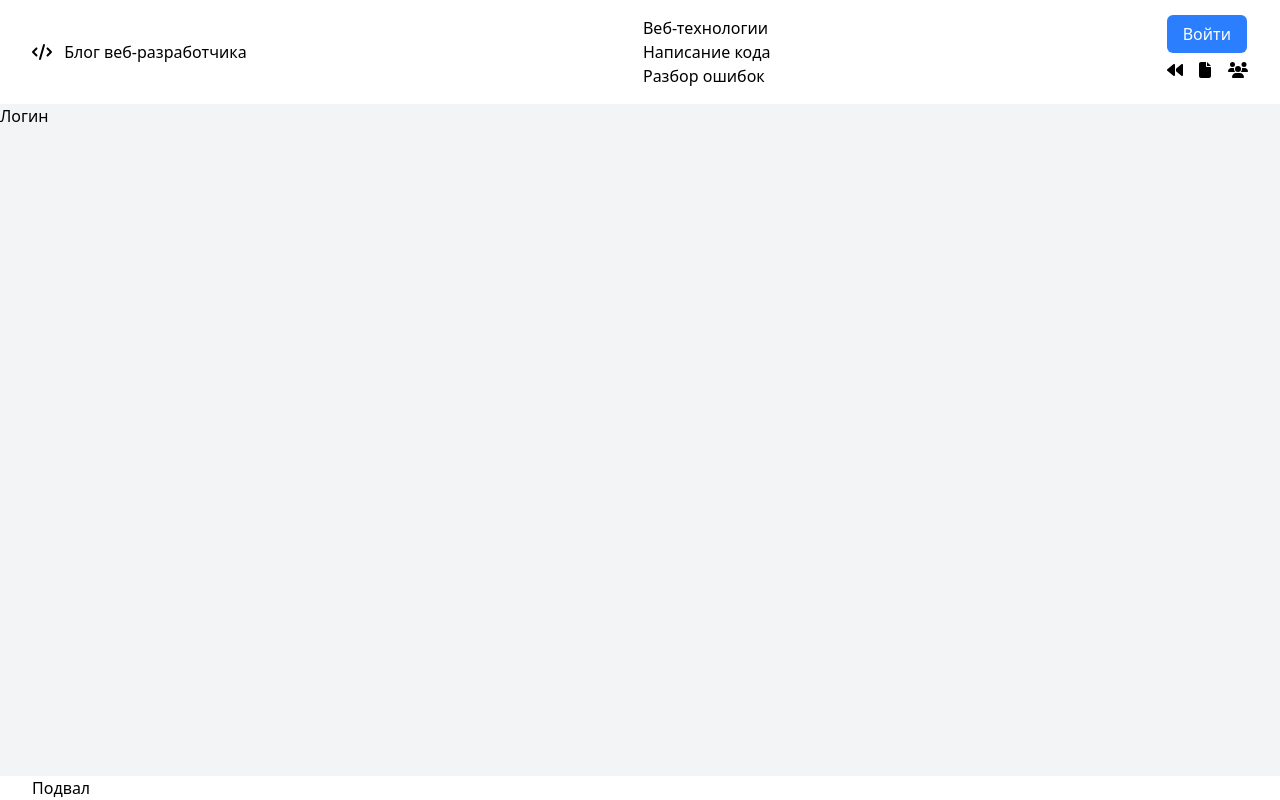
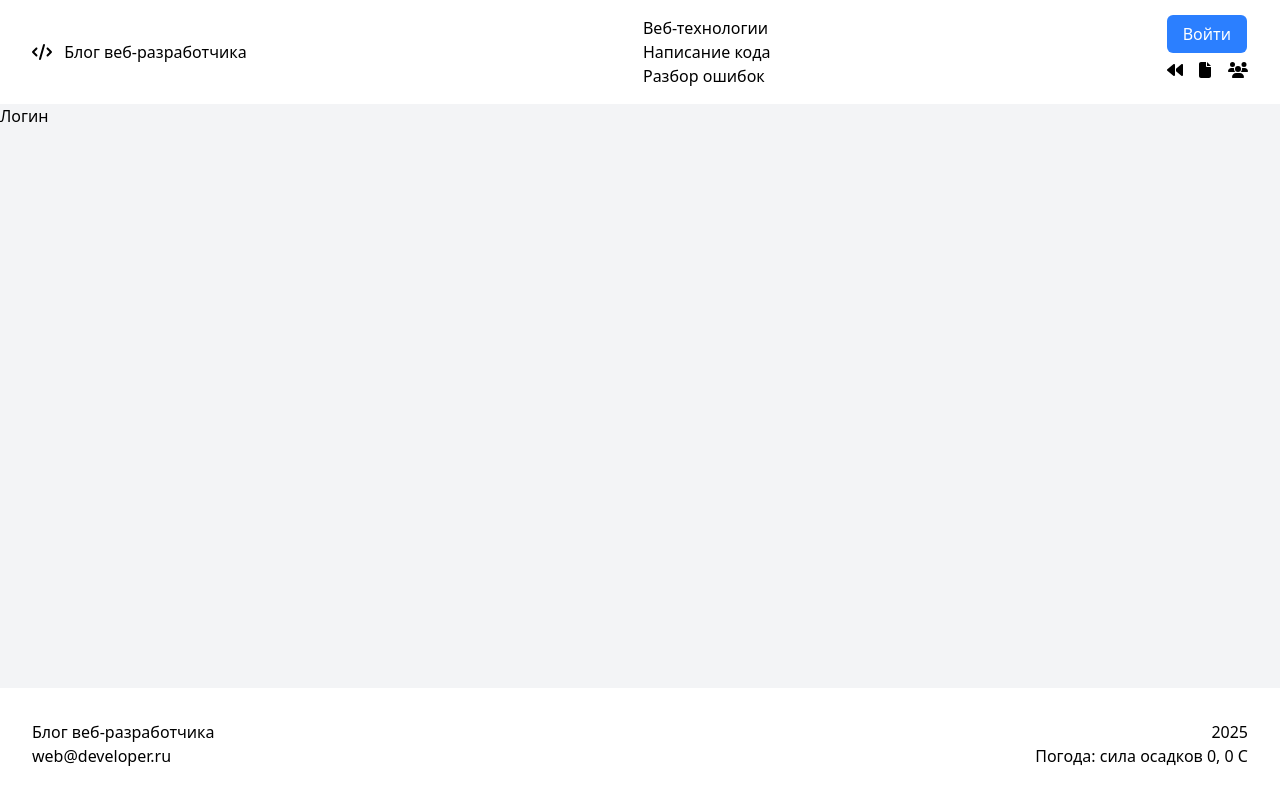
Before and after one commit to stasha-red/rs-blog, a Vue app in the folder frontend/: page /login in a window 1280 px wide. Built offline with nearby package versions, Linux system fonts and the light colour scheme; no server answers.

Commit message:
init footer component

```diff
--- a/frontend/src/App.vue
+++ b/frontend/src/App.vue
@@ -1,7 +1,7 @@
 <script setup>
 import { RouterView } from 'vue-router'
-import LayoutContainer from './components/LayoutContainer.vue';
 import LayoutHeader from './components/LayoutHeader.vue';
+import LayoutFooter from './components/LayoutFooter.vue';
 </script>
 
 <template>
@@ -13,9 +13,7 @@ import LayoutHeader from './components/LayoutHeader.vue';
       <RouterView />
     </main>
     <footer class="bg-white">
-      <LayoutContainer>
-        Подвал
-      </LayoutContainer>
+      <LayoutFooter />
     </footer>
   </div>
 </template>
--- /dev/null
+++ b/frontend/src/components/LayoutFooter.vue
@@ -0,0 +1,54 @@
+<script setup>
+import { onBeforeMount, ref } from 'vue';
+import LayoutContainer from './LayoutContainer.vue';
+
+const year = new Date().toLocaleString('ru-RU', {
+  year: 'numeric'
+})
+
+const city = ref('');
+const temp = ref(0);
+const precStrength = ref(0);
+
+const fetchWeatherData = (lat, long, headers) => {
+  fetch(`https://api.weather.yandex.ru/v2/forecast?lat=${lat}&lon=${long}`, { headers })
+    .then(response => response.json())
+    .then(json => {
+      city.value = json.geo_object.locality.name;
+      temp.value = json.fact.temp;
+      precStrength.value = json.fact.prec_strength
+    });
+}
+
+onBeforeMount(() => {
+  const headers = {
+    'X-Yandex-Weather-Key': import.meta.env.VITE_APP_YANDEX_WEATHER_KEY
+  };
+
+  navigator.geolocation.getCurrentPosition((position) => {
+    fetchWeatherData(position.coords.latitude, position.coords.longitude, headers)
+  }, () => {
+    fetchWeatherData(55.7569, 37.6151, headers)
+  });
+})
+</script>
+
+<template>
+  <LayoutContainer>
+    <div class="flex items-center justify-between py-8">
+      <div>
+        <p>Блог веб-разработчика</p>
+        <p>
+          <a href="mailto:web@developer.ru">web@developer.ru</a>
+        </p>
+      </div>
+      <div class="text-right">
+        <p>
+          {{ city }}
+          <time :datetime="year">{{ year }}</time>
+        </p>
+        <p>Погода: сила осадков {{ precStrength }}, {{ temp }} C</p>
+      </div>
+    </div>
+  </LayoutContainer>
+</template>
```
Also changed, not shown: 1 other file (tests, documents, lock files or other folders).
